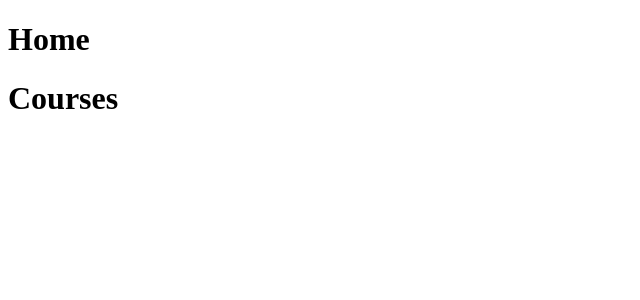
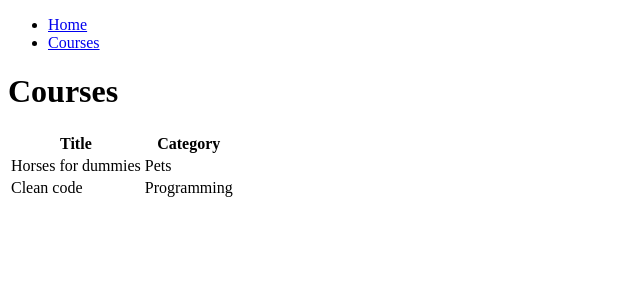
Before and after one commit to dganesh07/covetool-react, a React (Create React App) app: page /courses in a window 1280 px wide. Shown: the top 300 px of the page, without its empty margins (0-640 px from the left). Built offline with nearby package versions, Linux system fonts and the light colour scheme.

Commit message:
Add table rows

```diff
--- a/src/App.js
+++ b/src/App.js
@@ -2,11 +2,13 @@ import React from "react";
 import { BrowserRouter as Router, Route } from "react-router-dom";
 import HomePage from "./HomePage";
 import CoursesPage from "./CoursesPage";
+import Nav from "./Nav";
 
 function App() {
   return (
     <Router>
-      <Route path="/" component={HomePage} />
+      <Nav />
+      <Route path="/" component={HomePage} exact />
       <Route path="/courses" component={CoursesPage} />
     </Router>
   );
--- a/src/CoursesPage.js
+++ b/src/CoursesPage.js
@@ -1,8 +1,35 @@
 import React from "react";
 
 class CoursePage extends React.Component {
+  renderCourseRow(course) {
+    return (
+      <tr key={course.id}>
+        <td>{course.title}</td>
+        <td>{course.category}</td>
+      </tr>
+    );
+  }
+
   render() {
-    return <h1>Courses</h1>;
+    const courses = [
+      { id: 1, title: "Horses for dummies", category: "Pets" },
+      { id: 2, title: "Clean code", category: "Programming" }
+    ];
+
+    return (
+      <>
+        <h1>Courses</h1>
+        <table>
+          <thead>
+            <tr>
+              <th>Title</th>
+              <th>Category</th>
+            </tr>
+          </thead>
+          <tbody>{courses.map(this.renderCourseRow)}</tbody>
+        </table>
+      </>
+    );
   }
 }
 
--- /dev/null
+++ b/src/Nav.js
@@ -0,0 +1,17 @@
+import React from "react";
+import { Link } from "react-router-dom";
+
+function Nav() {
+  return (
+    <ul>
+      <li>
+        <Link to="/">Home</Link>
+      </li>
+      <li>
+        <Link to="/courses">Courses</Link>
+      </li>
+    </ul>
+  );
+}
+
+export default Nav;
```
